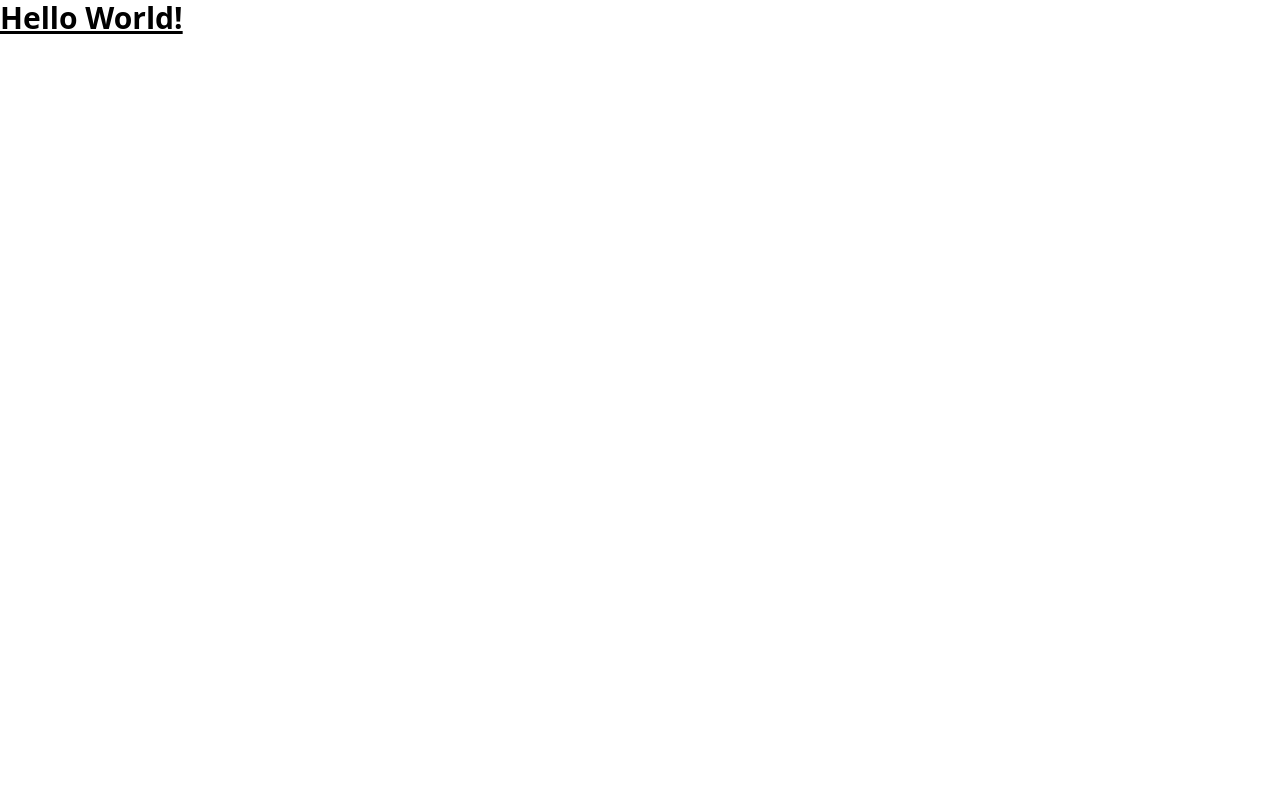
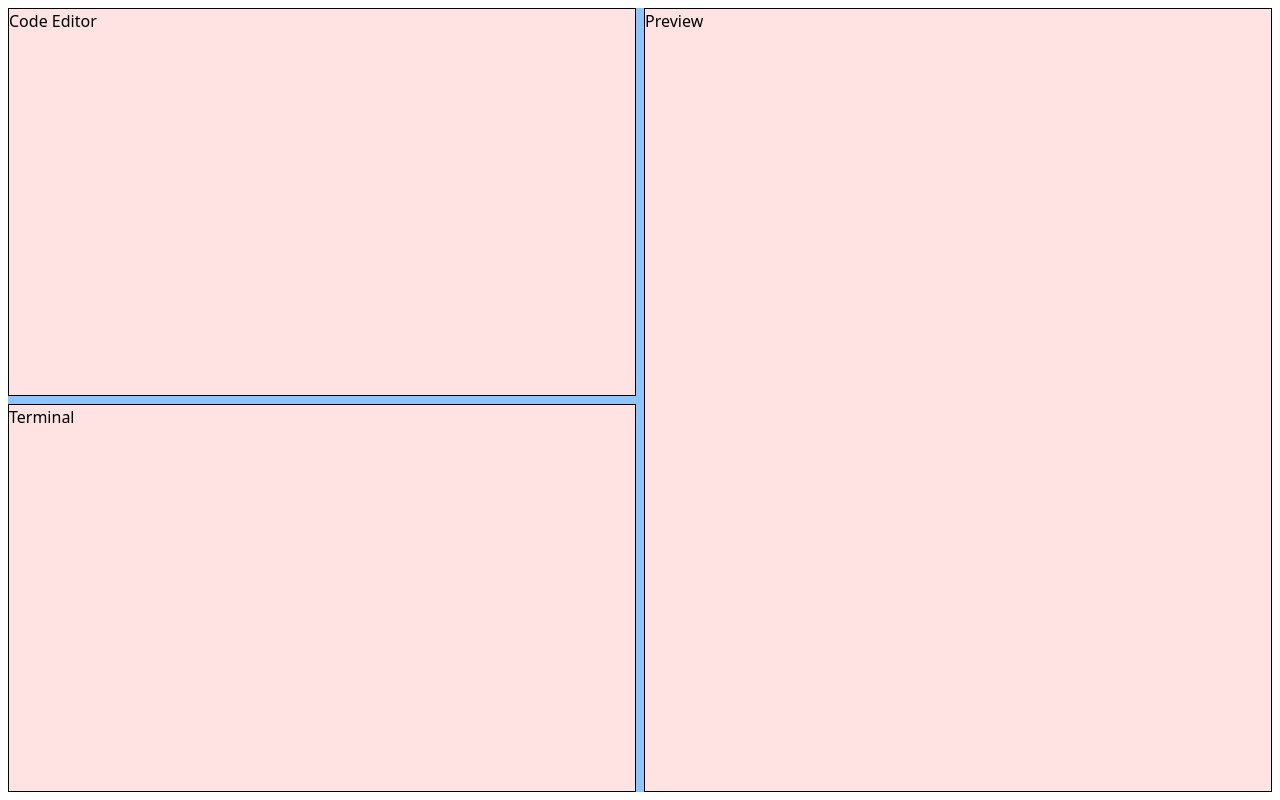
Before and after one commit to Tsabary/v6-sandbox, a React (Vite) app: page / in a window 1280 px wide. Built offline with nearby package versions, Linux system fonts and the light colour scheme.

Commit message:
add resizable panels

```diff
--- a/package.json
+++ b/package.json
@@ -14,6 +14,7 @@
     "@tailwindcss/vite": "^4.1.11",
     "react": "^19.1.0",
     "react-dom": "^19.1.0",
+    "react-resizable-panels": "^3.0.3",
     "tailwindcss": "^4.1.11"
   },
   "devDependencies": {
--- a/src/App.tsx
+++ b/src/App.tsx
@@ -1,3 +1,25 @@
+import { Panel, PanelGroup, PanelResizeHandle } from 'react-resizable-panels';
+
 export default function App() {
-  return <div className="text-3xl font-bold underline">Hello World!</div>;
+  return (
+    <div className="h-dvh p-2">
+      <PanelGroup direction="horizontal">
+        <Panel>
+          <PanelGroup direction="vertical">
+            <Panel>
+              <div className="h-full border bg-red-100">Code Editor</div>
+            </Panel>
+            <PanelResizeHandle className="h-2 bg-blue-300" />
+            <Panel>
+              <div className="h-full border bg-red-100">Terminal</div>
+            </Panel>
+          </PanelGroup>
+        </Panel>
+        <PanelResizeHandle className="w-2 bg-blue-300" />
+        <Panel>
+          <div className="h-full border bg-red-100">Preview</div>
+        </Panel>
+      </PanelGroup>
+    </div>
+  );
 }
```
Also changed, not shown: 1 other file (tests, documents, lock files or other folders).
